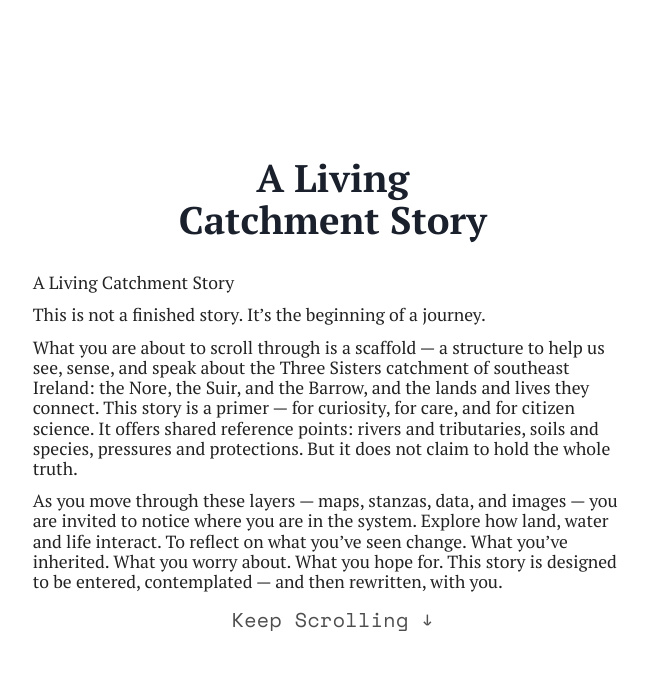
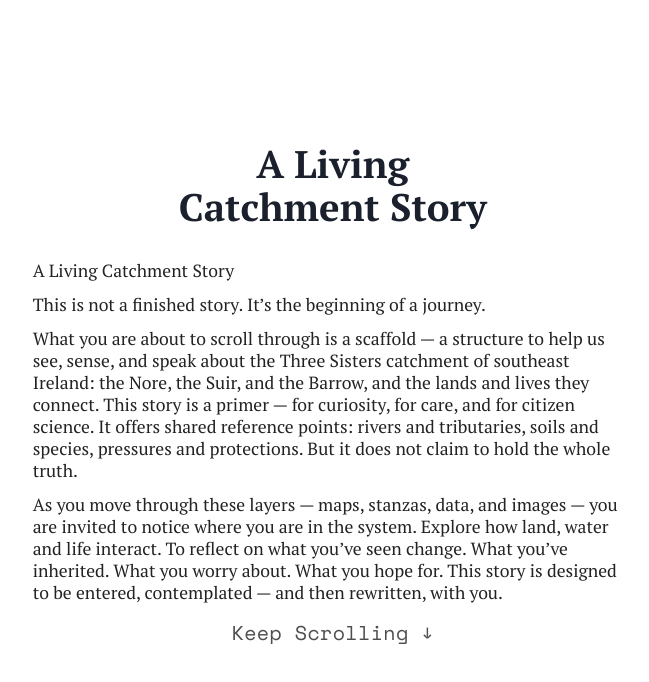
Before and after one commit to proy02/nore-scrollytelling, a SvelteKit app: page / in a window 1280 px wide. Shown: the top 682 px of the page, without its empty margins (50-699 px from the left). Built offline with nearby package versions, Linux system fonts and the light colour scheme.

Commit message:
.intro text edit

```diff
--- a/src/routes/+page.svelte
+++ b/src/routes/+page.svelte
@@ -972,7 +972,7 @@
   .intro-info-panel p {
     margin: 0 0 0.75rem 0;
     color: #232323;
-    line-height: 1.15;
+    line-height: 1.25;
     font-size: 1.1rem;
     font-family: PT Serif;
   }
```
